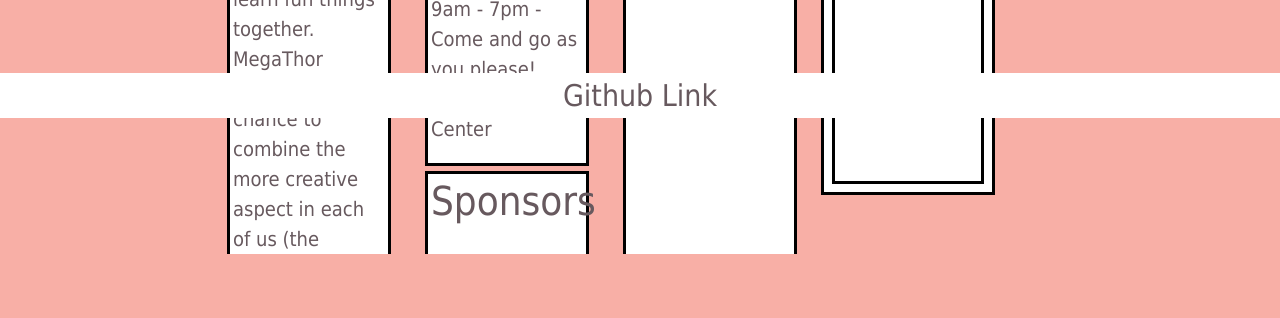
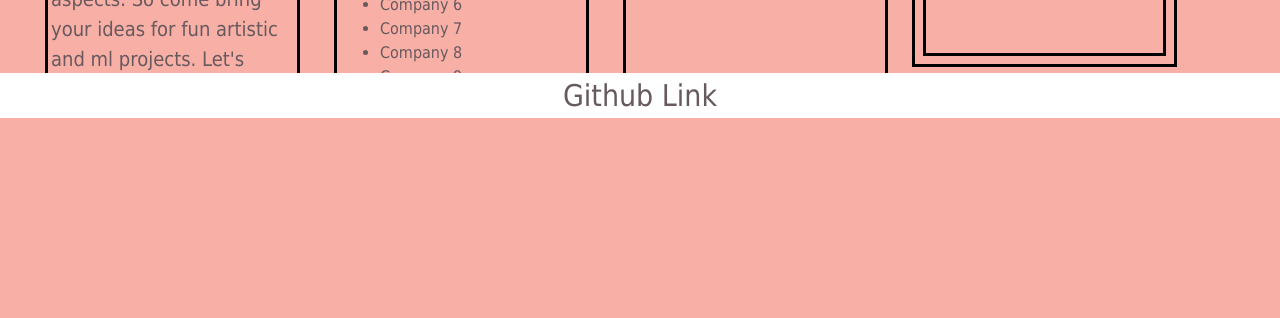
Before and after one commit to mamberly/megathor, a plain HTML site: page pages/info.html in a window 1280 px wide. Shown: the part 682-1000 px from the top of the page. After the commit the page ends 835 px from the top, so only its background shows below. Drawn offline with nearby package versions, Linux system fonts and the light colour scheme.

Commit message:
update mason

```diff
--- a/css/styles.css
+++ b/css/styles.css
@@ -92,13 +92,11 @@ p {
 /* The Masonry Container */
 .masonry {
   margin: 1.5em auto;
-  max-width: 768px;
   column-gap: 1.5em;
 }
 
 /* The Masonry Brick */
 .brick {
-  background: #fff;
   margin: 5px;
   padding: 3px;
   border: 3px solid black;
```
